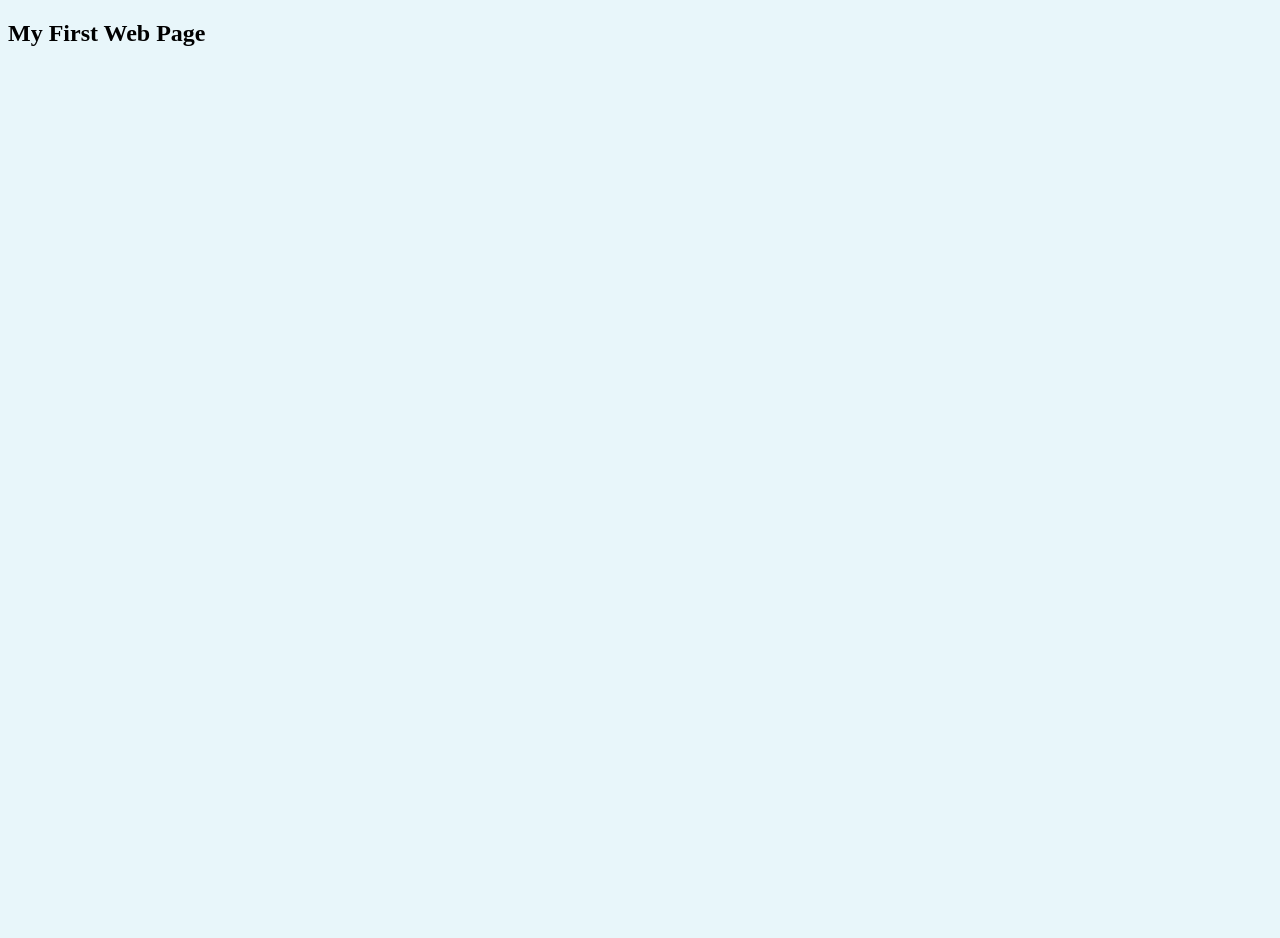
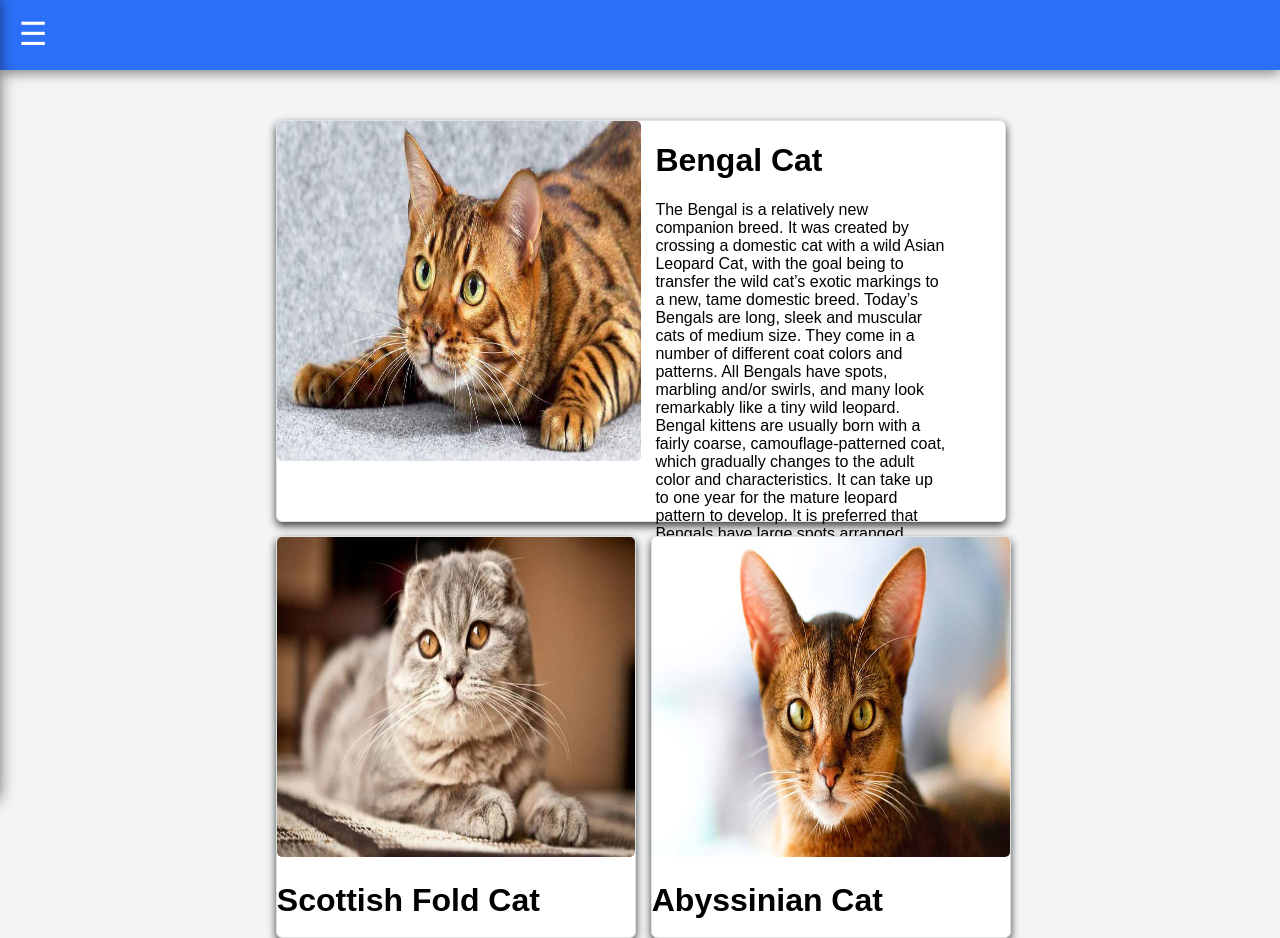
Before and after one commit to TudorCroitor/TehnologiiWeb, a plain HTML site: page index.html in a window 1280 px wide. Before the commit the page ends 800 px from the top, so only its background shows below. Drawn offline with Linux system fonts and the light colour scheme.

Commit message:
Adaugat: Sidebar, NavBar, Div info imagini

```diff
--- a/css/styles.css
+++ b/css/styles.css
@@ -0,0 +1,84 @@
+body{
+	background-color:#f2f4f5;
+	font-family:Arial, Helvetica, sans-serif;
+}
+
+.sidebar{
+	position:fixed;
+	top:0px;
+	left:-271px;
+	background-color:#f2f4f5;
+	width:270px;
+	min-width:100px;
+	height:100%;
+	box-shadow: -2px -1px 17px 0px rgba(0,0,0,0.75);
+}
+
+.navbar{
+	position:fixed;
+	top:0px;
+	left:0px;
+	background-color:#2c70fa;
+	width:100%;
+	height: 70px;
+	box-shadow: 0px 4px 11px 0px rgba(0,0,0,0.41);
+}
+
+.sideb{
+	outline:0;
+	position: relative;
+	top:20%;
+	left:1%;
+	background:transparent;
+	color:white;
+	border:none;
+	padding:none;
+	font-size:xx-large;
+}
+.sideb:hover{
+	color:#585a5e;
+}
+
+.info{
+	position:static;
+	margin-top:100px;
+	margin-left:20%;
+	padding-top:6px;
+	background: transparent;
+	width: 60%;
+	height:100%;
+}
+
+.content{
+	width:47.2%;
+	height:400px;
+	margin-left:15px;
+	margin-top:14px;
+	background: white;
+	border-radius: 6px;
+	border: 1px solid #e0e1e1;
+	box-shadow: 0px 4px 8px 0px rgba(0,0,0,0.75);
+}
+.content:hover{
+	box-shadow: 0px 4px 13px 0px rgba(0,0,0,0.75);
+}
+.content img{
+	border-radius: 5px;
+}
+#content{
+	width:96%;
+	float:left;
+}
+#content div{
+	margin-left:52%;
+	text-align: left;
+	width:40%;
+}
+#content img{
+	float:left;
+	width:50%;
+	height:85%;
+}
+#align div{
+	float:left;
+}
--- a/index.html
+++ b/index.html
@@ -8,8 +8,33 @@
   <link rel="stylesheet" href="css/styles.css">
   <title>My first site at UTM!</title>
 </head>
-<body style="background-color:#e8f6fa">
+<body>
+	<div id="navbar" class="navbar">
+		<button onclick="sidebar()" class="sideb" id="sideb">☰</button>
+	</div>
+	<div class="info" id="info">
+		<div class="content" id="content">
+			<img src = "images/Bengal-2.jpg" >
+			<div>
+				<h1>Bengal Cat</h1>
+				<p>The Bengal is a relatively new companion breed. It was created by crossing a domestic cat with a wild Asian Leopard Cat, with the goal being to transfer the wild cat’s exotic markings to a new, tame domestic breed. Today’s Bengals are long, sleek and muscular cats of medium size. They come in a number of different coat colors and patterns. All Bengals have spots, marbling and/or swirls, and many look remarkably like a tiny wild leopard. Bengal kittens are usually born with a fairly coarse, camouflage-patterned coat, which gradually changes to the adult color and characteristics. It can take up to one year for the mature leopard pattern to develop. It is preferred that Bengals have large spots arranged randomly in a horizontal flow, eventually developing into beautiful, peacock-like rosettes.
+				These beautiful, exotic and playful animals should have the disposition of a loving house cat, with the coloring and markings of a wild leopard. A sound temperament, without overt aggression, is essential in the domestic Bengal breed, given the closeness of its truly wild ancestors. Bengals are naturally inquisitive.
+			</div>
+		</div>
+		<div id="align">
+			<div class="content">
+				<img src="images/Scottish-Fold-2.jpg" width=100% height=80%>
+				<h1>Scottish Fold Cat</h1>
+			</div>
+			<div class="content">
+				<img src="images/Abyssinian-2.jpg" width=100% height=80%>
+				<h1>Abyssinian Cat</h1>
+			</div>
+		</div>
+	<div>
+	<div id="sidebar" class="sidebar">
+
+	</div>
 <script src="js/scripts.js"></script>
-<h2>My First Web Page</h2>
 </body>
 </html>
--- a/js/scripts.js
+++ b/js/scripts.js
@@ -0,0 +1,12 @@
+let togle = 0;
+function sidebar() {
+  if(togle==1){
+  	document.getElementById("sidebar").style.left="-271px";
+  	document.getElementById("sideb").style.left="1%";
+  	togle=0;
+  }else{
+  document.getElementById("sidebar").style.left="-1px";
+  document.getElementById("sideb").style.left="290px"
+  togle=1;
+}
+}
```
Also changed, not shown: images/Abyssinian-2.jpg (added), images/Bengal-2.jpg (added), images/Scottish-Fold-2.jpg (added).
